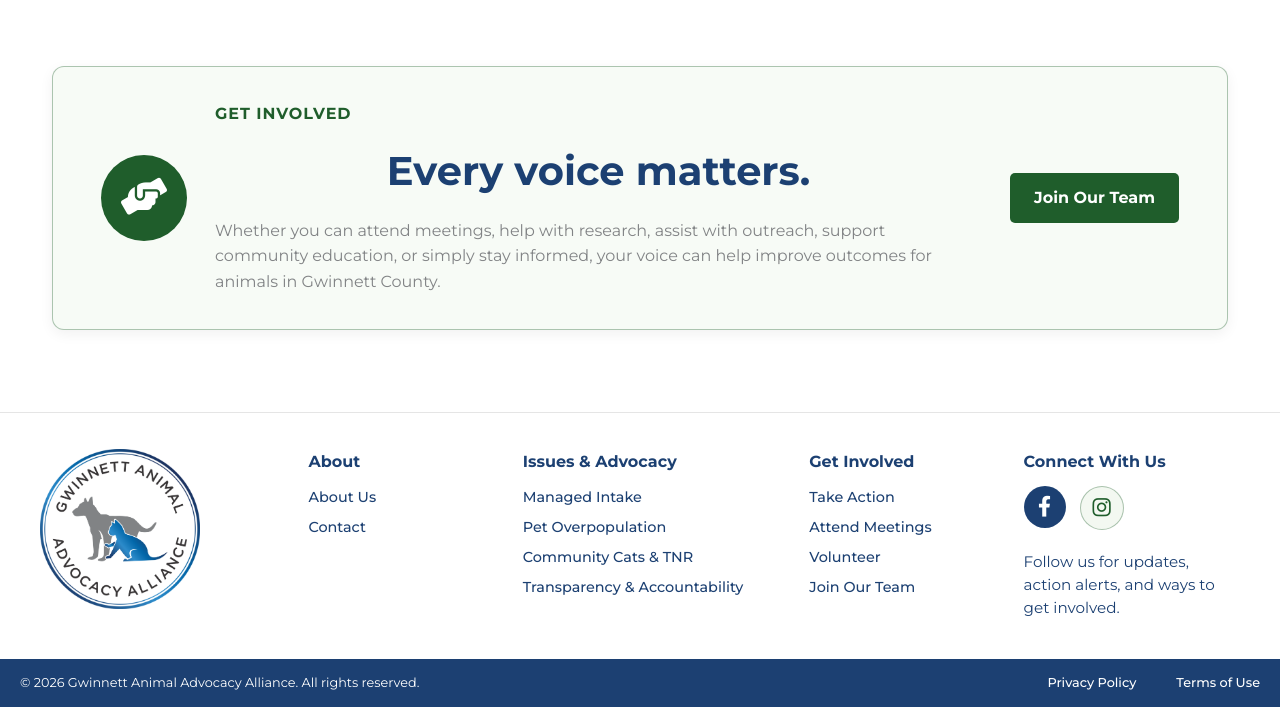
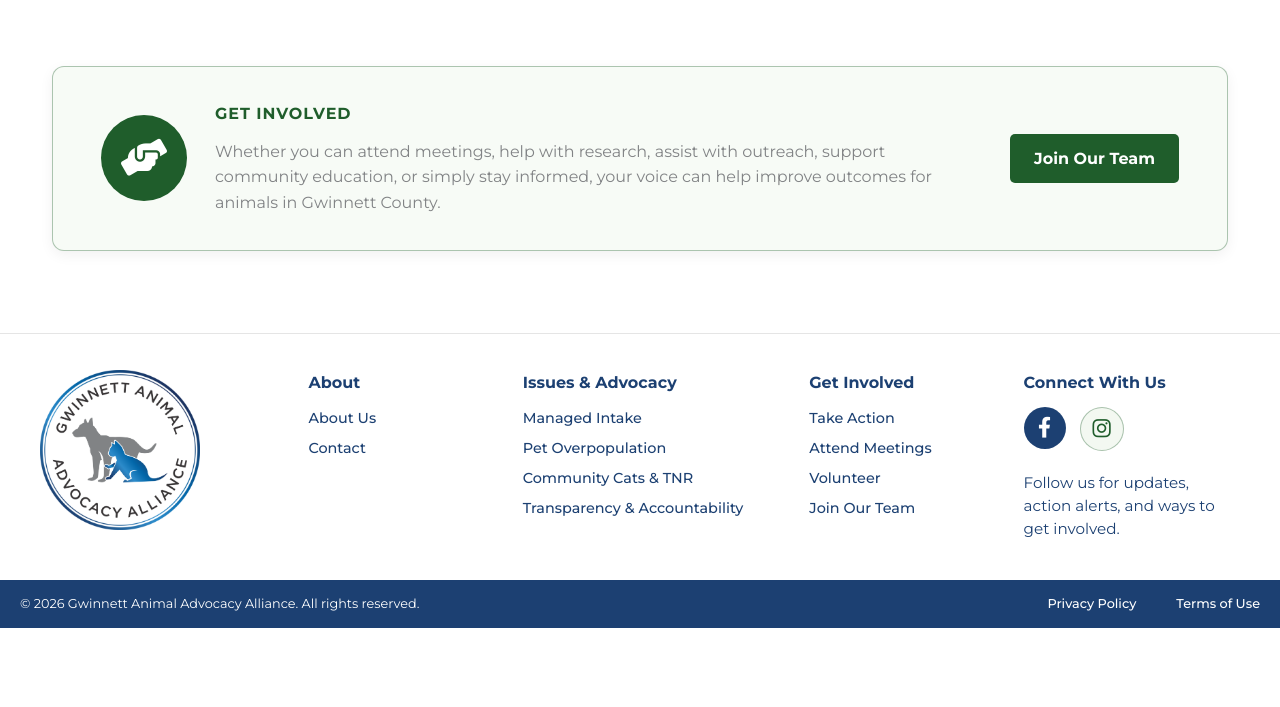
Before and after one commit to whitleybacon/gwinnett-animal-advocacy-alliance, a Jekyll site: the page built from about/index.html, in a window 1280 px wide and 900 px high, scrolled down 1847 px, cut to the strip 193-900 px from the top of the window. Built offline with Jekyll 4.4.1, drawn with Linux system fonts in a browser that asks for light colours; after the commit the page ends 2668 px from its top, so only the background shows below that.

Commit message:
Update index.html

```diff
--- a/about/index.html
+++ b/about/index.html
@@ -120,8 +120,6 @@ title: About
 
             <span class="alert-banner-label">Get Involved</span>
 
-            <h2>Every voice matters.</h2>
-
             <p>
                 Whether you can attend meetings, help with research, assist with
                 outreach, support community education, or simply stay informed,
```
